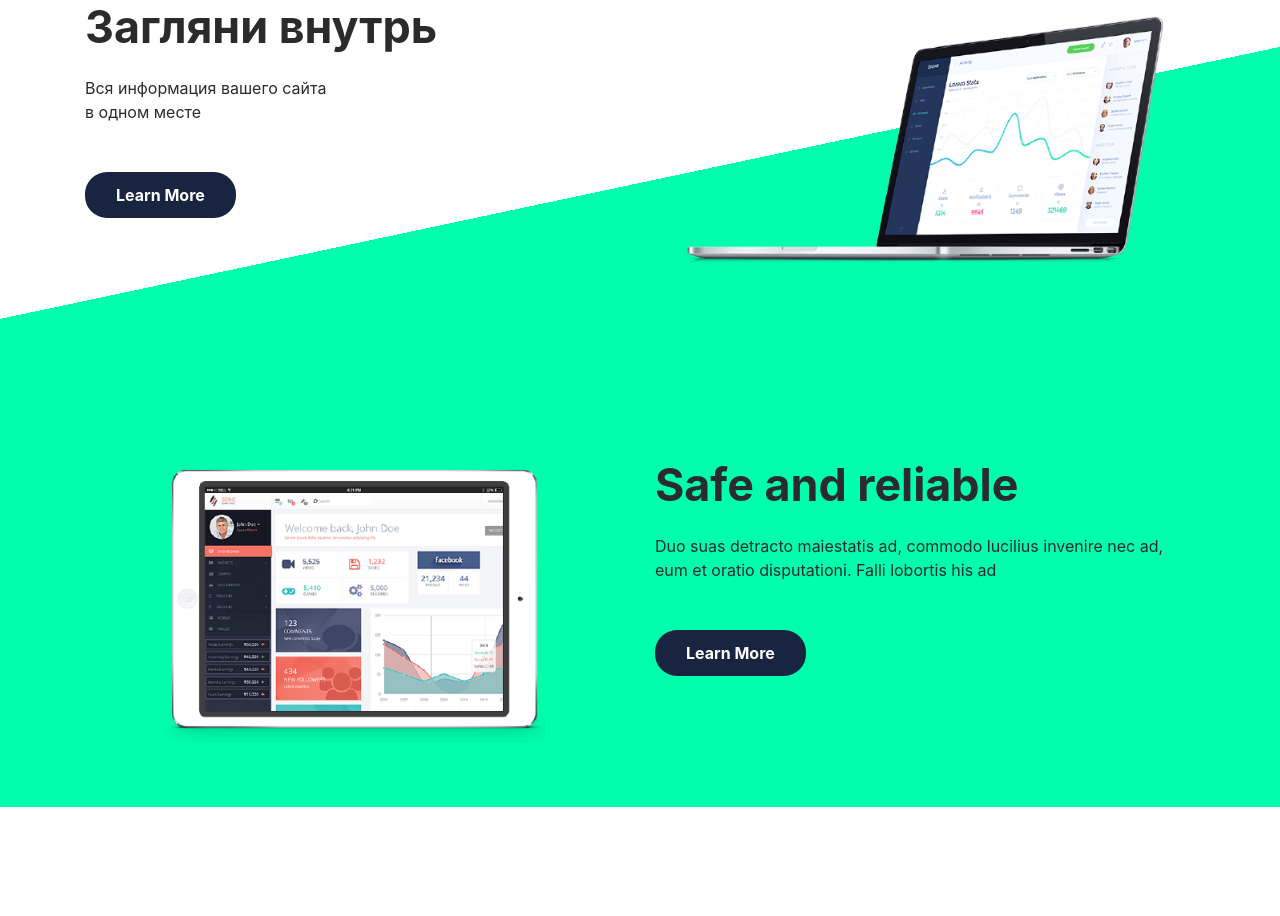
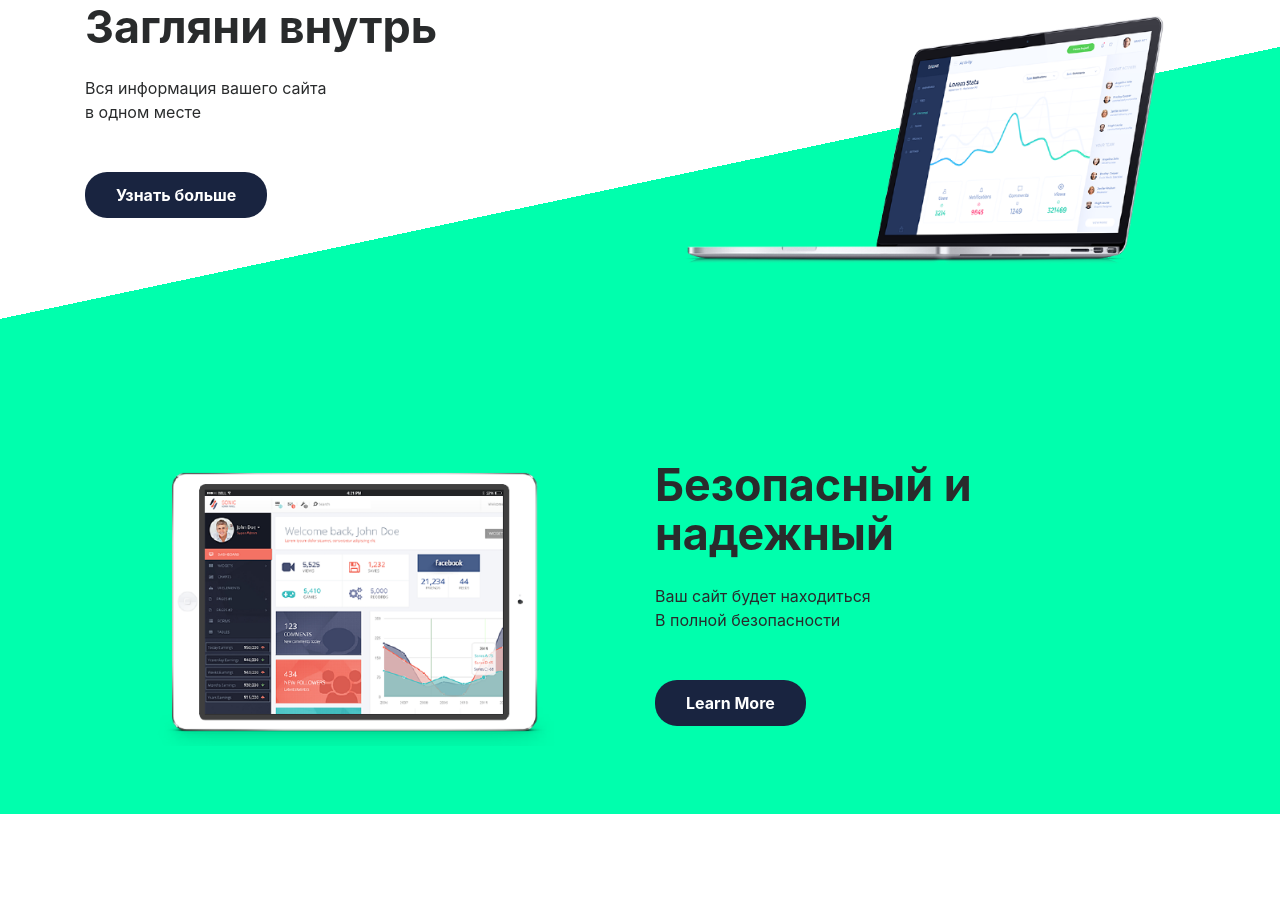
Before and after one commit to Krutoitipatilix/atlas, a plain HTML site: page index.html in a window 1280 px wide. Shown: the part 1262-2178 px from the top of the page. Drawn offline with Linux system fonts and the light colour scheme.

Commit message:
Update index.html

```diff
--- a/index.html
+++ b/index.html
@@ -71,7 +71,7 @@
                     <h2 class="font-weight-bold">Загляни внутрь</h2>
                     <p class="my-4">Вся информация вашего сайта
                         <br> в одном месте</p>
-                    <a href="#" class="btn my-4 font-weight-bold atlas-cta cta-blue">Learn More</a>
+                    <a href="#" class="btn my-4 font-weight-bold atlas-cta cta-blue">Узнать больше</a>
                 </div>
                 <div data-aos="fade-left" data-aos-duration="1000" data-aos-once="true" class="col-md-6 align-self-center">
                     <img src="img/feature-1.png" alt="Take a look inside" class="mx-auto d-block">
@@ -84,10 +84,10 @@
         <div class="container">
             <div class="row justify-content-between text-center text-md-left">
                 <div data-aos="fade-left" data-aos-duration="1000" data-aos-once="true" class="col-md-6 flex-md-last">
-                    <h2 class="font-weight-bold">Safe and reliable</h2>
+                    <h2 class="font-weight-bold">Безопасный и надежный</h2>
                     <p class="my-4">
-                        Duo suas detracto maiestatis ad, commodo lucilius invenire nec ad,
-                        <br> eum et oratio disputationi. Falli lobortis his ad
+                        Ваш сайт будет находиться
+<br> В полной безопасности
                     </p>
                     <a href="#" class="btn my-4 font-weight-bold atlas-cta cta-blue">Learn More</a>
                 </div>
```
